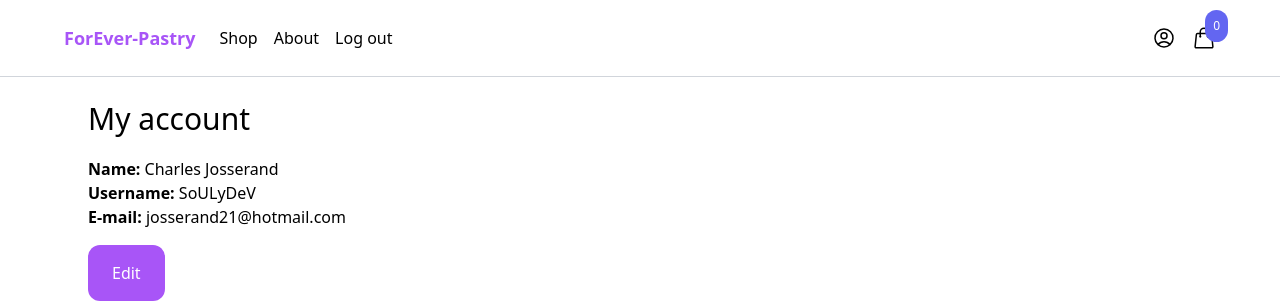
After one commit to SoULyDeV/projectSiteBaker, a Django app: page /myaccount/ in a window 1280 px wide. The commit adds this page. Shown: the top 303 px of the page. Run offline with Django 4.2, Linux system fonts and the light colour scheme; a user stored in the database is signed in; some libraries are stand-ins or nearby versions.

Commit message:
create my_account view ant html

```diff
--- a/siteProject/core/templates/core/base.html
+++ b/siteProject/core/templates/core/base.html
@@ -27,7 +27,7 @@
                 </div>
 
                 <div class="menu-right flex items-center space-x-4">
-                    <a href="{% url 'login' %}">
+                    <a href="{% url 'myaccount' %}">
                         <svg xmlns="http://www.w3.org/2000/svg" fill="none" viewBox="0 0 24 24" stroke-width="1.5" stroke="currentColor" class="w-6 h-6">
                             <path stroke-linecap="round" stroke-linejoin="round" d="M17.982 18.725A7.488 7.488 0 0012 15.75a7.488 7.488 0 00-5.982 2.975m11.963 0a9 9 0 10-11.963 0m11.963 0A8.966 8.966 0 0112 21a8.966 8.966 0 01-5.982-2.275M15 9.75a3 3 0 11-6 0 3 3 0 016 0z" />
                         </svg>
--- /dev/null
+++ b/siteProject/core/templates/core/myaccount.html
@@ -0,0 +1,64 @@
+{% extends 'core/base.html' %}
+
+<!--this is the shop page-->
+{% block title %}My account{% endblock %}
+
+{% block content %}
+
+<div class="max-w-6xl mx-auto p-6">
+    <h1 class="mb-5 text-3xl">My account</h1>
+
+    <div class="mb-6">
+        <strong>Name: </strong>{{ request.user.get_full_name }}<br>
+        <strong>Username: </strong>{{ request.user.username }}<br>
+        <strong>E-mail: </strong>{{ request.user.email }}<br>
+
+        <a href="{% url 'edit_myaccount' %}" class="inline-block mt-4 py-4 px-6 rounded-xl text-white bg-purple-500">Edit</a>
+
+    </div>
+
+    <hr>
+
+    <div class="w-full mb-6 p-6 flex flex-wrap bg-gray-100 rounded-xl">
+        <div class="mb-6 flex justify-between">
+            <a href="#">Order id: 1</a>
+        </div>
+
+        <div class="mb-6 w-full">
+            <div class="product mb-6 flex pr-6">
+                <a href="#" class="w-1/4">
+                    <img class="hover:shadow-lg rounded-xl" src="1.jpg">
+                </a>
+                <div class="w-3/4 pl-6">
+                    <div class="flex justify-between">
+                        <a href="#" class="text-lg">Product name</a>
+
+                        <p class="mb-6 pt-1 text-gray-400">$9.99</p>
+                    </div>
+
+                    <hr>
+
+                    <div class="mt-6">
+                        Quantity : 1
+                    </div>
+
+                </div>
+
+
+
+
+
+            </div>
+        </div>
+
+        <div>
+            <p class="text-lg">Date: 04.04.2022</p>
+            <p class="text-lg">Total: $199</p>
+        </div>
+    </div>
+</div>
+
+
+
+
+{% endblock %}
--- a/siteProject/core/urls.py
+++ b/siteProject/core/urls.py
@@ -1,7 +1,7 @@
 from django.contrib.auth import views
 from django.urls import path
 
-from core.views import frontPage, shop, signup
+from core.views import frontPage, shop, signup, myaccount, edit_myaccount
 from product.views import product
 
 
@@ -11,6 +11,8 @@ urlpatterns = [
     path('signup/', signup, name='signup'),
     path('logout/', views.LogoutView.as_view(),name='logout'),
     path('login/', views.LoginView.as_view(template_name='core/login.html'), name='login'),
+    path('myaccount/', myaccount, name='myaccount'),
+    path('myaccount/edit', edit_myaccount, name='edit_myaccount'),
     path('shop/', shop, name='shop'),
     path('shop/<slug:slug>/', product, name='product'),
 ]
--- a/siteProject/core/views.py
+++ b/siteProject/core/views.py
@@ -1,4 +1,5 @@
 from django.contrib.auth import login
+from django.contrib.auth.decorators import login_required
 from django.db.models import Q
 from django.shortcuts import render, redirect
 
@@ -26,10 +27,22 @@ def signup(request):
 
     return render(request, 'core/signup.html', {'form': form})
 
-def login_old(request):
-    return render(request, 'core/login.html')
+@login_required
+def myaccount(request):
+    return render(request, 'core/myaccount.html')
 
+@login_required
+def edit_myaccount(request):
+    if request.method == 'POST':
+        user = request.user
+        user.first_name = request.POST.get('first_name')
+        user.last_name = request.POST.get('last_name')
+        user.email = request.POST.get('email')
+        user.username = request.POST.get('username')
+        user.save()
 
+        return redirect('myaccount')
+    return render(request, 'core/edit_myaccount.html')
 
 
 
```
Also changed, not shown: siteProject/core/templates/core/edit_myaccount.html (added, +33 -0 lines), siteProject/db.sqlite3.
